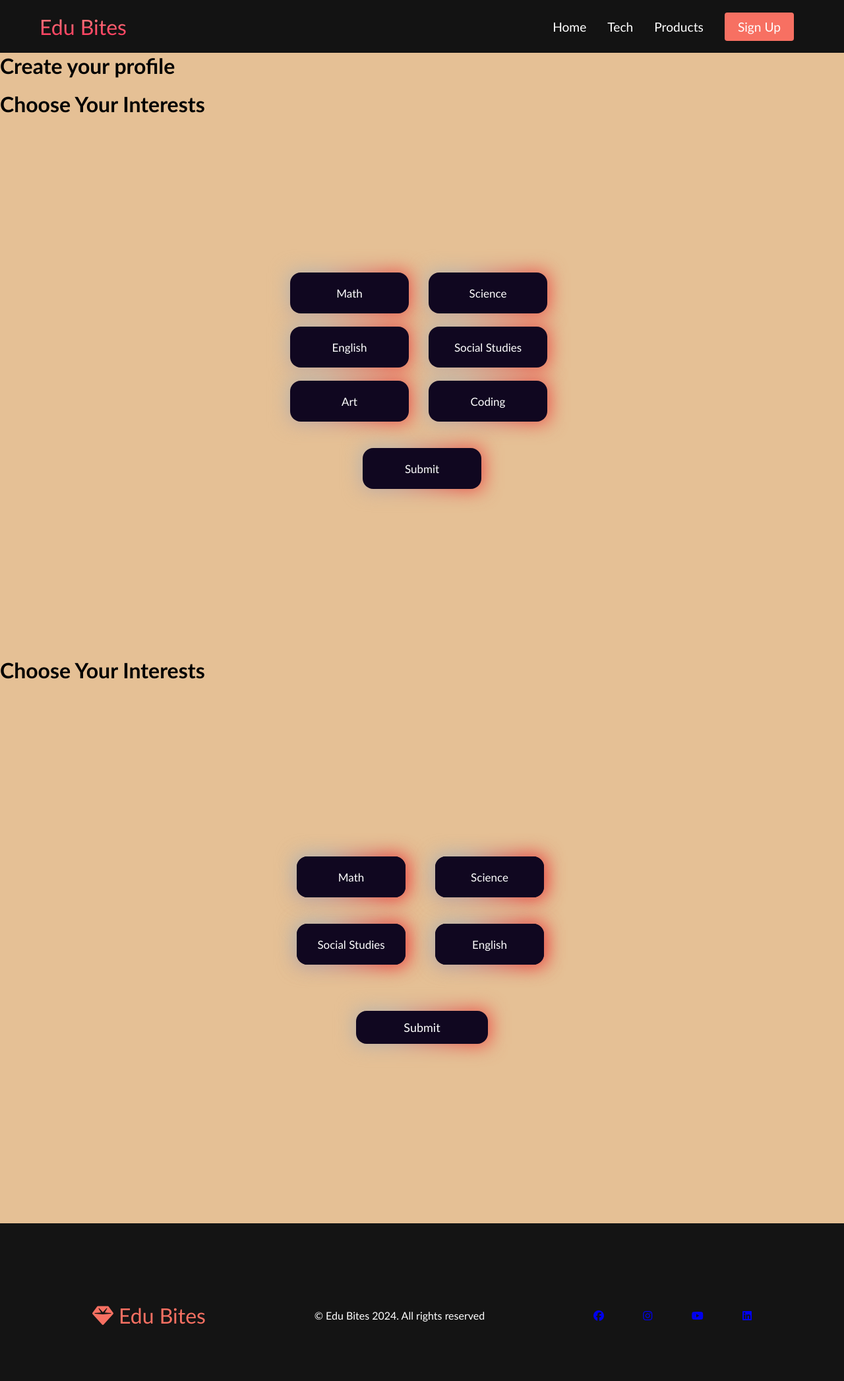
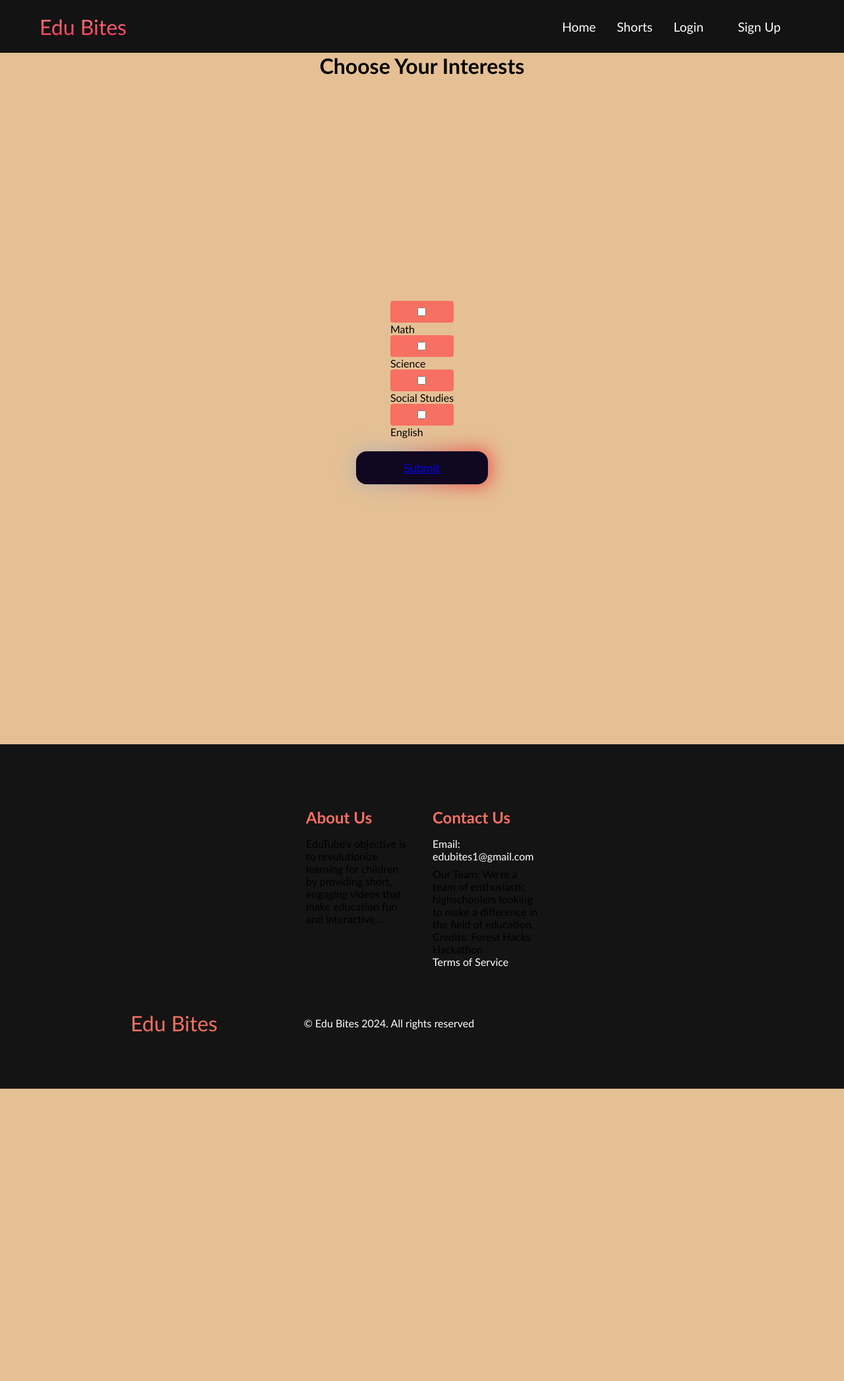
Before and after one commit to Randabble/ForestHacks-Hackathon, a Flask app: page /choice in a window 1280 px wide. Shown: the whole page at 66% size. After the commit the page ends 1650 px from the top, so only its background shows below. Run offline with Flask 3, Linux system fonts and the light colour scheme; some libraries are stand-ins or nearby versions.

Commit message:
backend + html structure

```diff
--- a/app.py
+++ b/app.py
@@ -1,7 +1,7 @@
 import os
 import sqlite3
 from flask_session import Session
-from flask import Flask, flash, redirect, render_template, request, session
+from flask import Flask, flash, redirect, render_template, request, session, url_for
 from tempfile import mkdtemp
 from werkzeug.security import check_password_hash, generate_password_hash
 
@@ -16,6 +16,15 @@
 app.config["SESSION_TYPE"] = "filesystem"
 Session(app)
 
+# Set up the database connection
+DATABASE = "database.db"
+
+def get_db():
+    """Create and return a database connection."""
+    conn = sqlite3.connect(DATABASE)
+    conn.row_factory = sqlite3.Row  # Enable dictionary-like cursor
+    return conn
+
 @app.after_request
 def after_request(response):
     """Ensure responses aren't cached"""
@@ -28,8 +37,24 @@
 def index():
     return render_template("index.html")
 
-@app.route("/choice")
+@app.route("/choice", methods=["GET", "POST"])
 def choice():
+    if request.method == "POST":
+        interests = request.form.getlist("interests")
+        user_id = session.get("user_id")
+
+        if not user_id:
+            flash("Please log in to save your interests.")
+            return redirect("/login")
+
+        with get_db() as conn:
+            conn.execute("DELETE FROM user_interests WHERE user_id = ?", (user_id,))
+            conn.executemany("INSERT INTO user_interests (user_id, interest) VALUES (?, ?)", [(user_id, i) for i in interests])
+            conn.commit()
+
+        flash("Your interests have been saved!")
+        return redirect("/")
+
     return render_template("choice.html")
 
 @app.route("/shorts")
@@ -39,3 +64,88 @@
 @app.route("/tech")
 def tech():
     return render_template("tech.html")
+
+@app.route("/register", methods=["GET", "POST"])
+def register():
+    """Register user"""
+    if request.method == "POST":
+        username = request.form.get("username")
+        password = request.form.get("password")
+        confirmation = request.form.get("confirmation")
+
+        if not username or not password or not confirmation:
+            flash("All fields are required.")
+            return redirect("/register")
+
+        if password != confirmation:
+            flash("Passwords do not match.")
+            return redirect("/register")
+
+        hash_pass = generate_password_hash(password)
+
+        with get_db() as conn:
+            try:
+                conn.execute("INSERT INTO users (username, hash) VALUES (?, ?)", (username, hash_pass))
+                conn.commit()
+            except sqlite3.IntegrityError:
+                flash("Username already exists.")
+                return redirect("/register")
+
+        flash("Registered successfully! Please log in.")
+        return redirect("/login")
+
+    return render_template("register.html")
+
+@app.route("/login", methods=["GET", "POST"])
+def login():
+    """Log user in"""
+    if request.method == "POST":
+        username = request.form.get("username")
+        password = request.form.get("password")
+
+        if not username or not password:
+            flash("Username and password are required.")
+            return redirect("/login")
+
+        with get_db() as conn:
+            user = conn.execute("SELECT * FROM users WHERE username = ?", (username,)).fetchone()
+
+        if user is None or not check_password_hash(user["hash"], password):
+            flash("Invalid username or password.")
+            return redirect("/login")
+
+        session["user_id"] = user["id"]
+        flash("Logged in successfully!")
+        return redirect("/")
+
+    return render_template("login.html")
+
+@app.route("/logout")
+def logout():
+    """Log user out"""
+    session.clear()
+    flash("You have been logged out.")
+    return redirect("/")
+
+def init_db():
+    """Initialize the database with required tables."""
+    with get_db() as conn:
+        conn.executescript("""
+        CREATE TABLE IF NOT EXISTS users (
+            id INTEGER PRIMARY KEY AUTOINCREMENT,
+            username TEXT NOT NULL UNIQUE,
+            hash TEXT NOT NULL
+        );
+        CREATE TABLE IF NOT EXISTS user_interests (
+            id INTEGER PRIMARY KEY AUTOINCREMENT,
+            user_id INTEGER NOT NULL,
+            interest TEXT NOT NULL,
+            FOREIGN KEY (user_id) REFERENCES users (id)
+        );
+        """)
+        conn.commit()
+
+if __name__ == "__main__":
+    # Initialize the database tables if they don't exist
+    init_db()
+    app.run(debug=True)
--- a/templates/choice.html
+++ b/templates/choice.html
@@ -1,40 +1,51 @@
 {% extends "layout.html" %}
 
-{% block title %}Choose Your Interests{% endblock %}
+{% block title %}Login - Edu Bites{% endblock %}
 
 {% block content %}
-  <header>
-    <h1>Create your profile</h1> <!-- Header text -->
-  </header>
-
-  <br>
-  <h1>Choose Your Interests</h1>
-  <div class="page-container">
-    <div class="button-container">
-        <button>Math</button>
-        <button>Science</button>
-        <button>English</button>
-        <button>Social Studies</button>
-        <button>Art</button>
-        <button>Coding</button>
+  <h1 style="text-align: center;">Choose Your Interests</h1>
+  <br><br><br><br>
+  <form class="page-container" action="submit_interests.php" method="POST">
+    <div class="toggle-container">
+        <div class="toggle">
+            <div class="button r" id="button-math">
+                <input type="checkbox" class="checkbox" name="interests[]" value="Math" id="math-toggle">
+                <div class="knobs"></div>
+                <div class="layer"></div>
+            </div>
+            <label for="math-toggle" class="subject-label">Math</label>
+        </div>
+        <div class="toggle">
+            <div class="button r" id="button-science">
+                <input type="checkbox" class="checkbox" name="interests[]" value="Science" id="science-toggle">
+                <div class="knobs"></div>
+                <div class="layer"></div>
+            </div>
+            <label for="science-toggle" class="subject-label">Science</label>
+        </div>
+        <div class="toggle">
+            <div class="button r" id="button-social">
+                <input type="checkbox" class="checkbox" name="interests[]" value="Social Studies" id="social-toggle">
+                <div class="knobs"></div>
+                <div class="layer"></div>
+            </div>
+            <label for="social-toggle" class="subject-label">Social Studies</label>
+        </div>
+        <div class="toggle">
+            <div class="button r" id="button-english">
+                <input type="checkbox" class="checkbox" name="interests[]" value="English" id="english-toggle">
+                <div class="knobs"></div>
+                <div class="layer"></div>
+            </div>
+            <label for="english-toggle" class="subject-label">English</label>
+        </div>
     </div>
-    <div class="center-content">
-        <button id="form-submit">Submit</button>
+    <div class="submit-container">
+        <button type="submit">
+          <a class="submitbuttonshorts" href="/shorts.html">Submit</a>
+        </button>
     </div>
-  </div>
-  <br>
-
-  <h1>Choose Your Interests</h1>
-  <form class="page-container" action="/submit_interests" method="POST">
-      <div class="interests">
-          <label><button type="button" name="interests" value="Math">Math</button></label>
-          <label><button type="button" name="interests" value="Science">Science</button></label>
-          <label><button type="button" name="interests" value="Social Studies">Social Studies</button></label>
-          <label><button type="button" name="interests" value="English">English</button></label>
-      </div>
-      <div class="submit-container">
-          <button type="submit">Submit</button>
-      </div>
   </form>
   <br>
-{% endblock %}
+  <br><br><br><br><br><br>
+  {% endblock %}
--- a/templates/layout.html
+++ b/templates/layout.html
@@ -4,67 +4,65 @@
   <meta charset="UTF-8">
   <meta name="viewport" content="width=device-width, initial-scale=1.0">
   <title>{% block title %}Edu Bites{% endblock %}</title>
-  <link rel="stylesheet" href="{{ url_for('static', filename='css/styles.css') }}">
-  <script src="https://kit.fontawesome.com/dd5b6b608a.js" crossorigin="anonymous"></script>
+  <link rel="stylesheet" href="styles.css">
+  <script src="script.js"></script>
 </head>
 <body>
+
   <!-- Navbar -->
   <nav class="navbar">
     <div class="navbar__container">
-      <a href="{{ url_for('static', filename='images/Preview.png') }}" id="navbar__logo">Edu Bites</a>
+      <a href="/" id="navbar__logo">Edu Bites</a>
       <div class="navbar__toggle" id="mobile-menu">
         <span class="bar"></span>
         <span class="bar"></span>
         <span class="bar"></span>
       </div>
       <ul class="navbar__menu">
-        <li class="navbar__item">
-          <a href="{{ url_for('index') }}" class="navbar__links">Home</a>
-        </li>
-        <li class="navbar__item">
-          <a href="{{ url_for('tech') }}" class="navbar__links">Tech</a>
-        </li>
-        <li class="navbar__item">
-          <a href="/" class="navbar__links">Products</a>
-        </li>
-        <li class="navbar__btn">
-          <a href="{{ url_for('choice') }}" class="button">Sign Up</a>
-        </li>
+        <li class="navbar__item"><a href="./index.html" class="navbar__links">Home</a></li>
+        <li class="navbar__item"><a href="./shorts.html" class="navbar__links">Shorts</a></li>
+        <li class="navbar__item"><a href="./login.html" class="navbar__links">Login</a></li>
+        <li class="navbar__btn"><a href="./signup.html" class="navbarbutton">Sign Up</a></li>
       </ul>
     </div>
   </nav>
 
   <!-- Main Content -->
-  <div class="content">
+  <main>
     {% block content %}{% endblock %}
-  </div>
+  </main>
 
   <!-- Footer -->
   <div class="footer__container">
-    <!-- Footer content goes here, omitted for brevity -->
-    <div class="social__media--wrap">
-      <div class="footer__logo">
+    <div class="footer__links">
+      <div class="footer__link--wrapper">
+        <div class="footer__link--items">
+          <h2>About Us</h2>
+          <p>EduTube's objective is to revolutionize learning for children by providing short, engaging videos that make education fun and interactive...</p>
+        </div>
+      </div>
+      <div class="footer__link--wrapper">
+        <div class="footer__link--items">
+          <h2>Contact Us</h2>
+          <a href="mailto:edubites1@gmail.com">Email: edubites1@gmail.com</a>
+          <p>Our Team: We're a team of enthusiastic highschoolers looking to make a difference in the field of education.</p>
+          <p>Credits: Forest Hacks Hackathon</p>
+          <a href="/">Terms of Service</a>
+        </div>
+      </div>
+    </div>
+    <div class="social__media">
+      <div class="social__media--wrap">
         <a href="/" id="footer__logo"><i class="fas fa-gem"></i>Edu Bites</a>
-      </div>
-      <p class="website__rights">© Edu Bites 2024. All rights reserved</p>
-      <div class="social__icons">
-        <!-- Social media icons -->
-        <a href="/" class="social__icon--link" target="_blank">
-          <i class="fab fa-facebook"></i>
-        </a>
-        <a href="/" class="social__icon--link" target="_blank">
-          <i class="fab fa-instagram"></i>
-        </a>
-        <a href="/" class="social__icon--link" target="_blank">
-          <i class="fab fa-youtube"></i>
-        </a>
-        <a href="/" class="social__icon--link" target="_blank">
-          <i class="fab fa-linkedin"></i>
-        </a>
+        <p class="website__rights">© Edu Bites 2024. All rights reserved</p>
+        <div class="social__icons">
+          <a href="https://www.instagram.com/edubites1" class="social__icon--link"><i class="fab fa-instagram"></i></a>
+          <a href="https://www.tiktok.com/@atedubites" class="social__icon--link"><i class="fab fa-tiktok"></i></a>
+          <a href="https://twitter.com/atedubites" class="social__icon--link"><i class="fab fa-twitter"></i></a>
+        </div>
       </div>
     </div>
   </div>
 
-<script src="{{ url_for('static', filename='js/script.js') }}"></script>
 </body>
 </html>
```
Also changed, not shown: templates/index.html (+6 -4 lines), templates/login.html (added, +33 -0 lines), templates/shorts.html (+19 -6 lines), templates/signup.html (added, +33 -0 lines).
